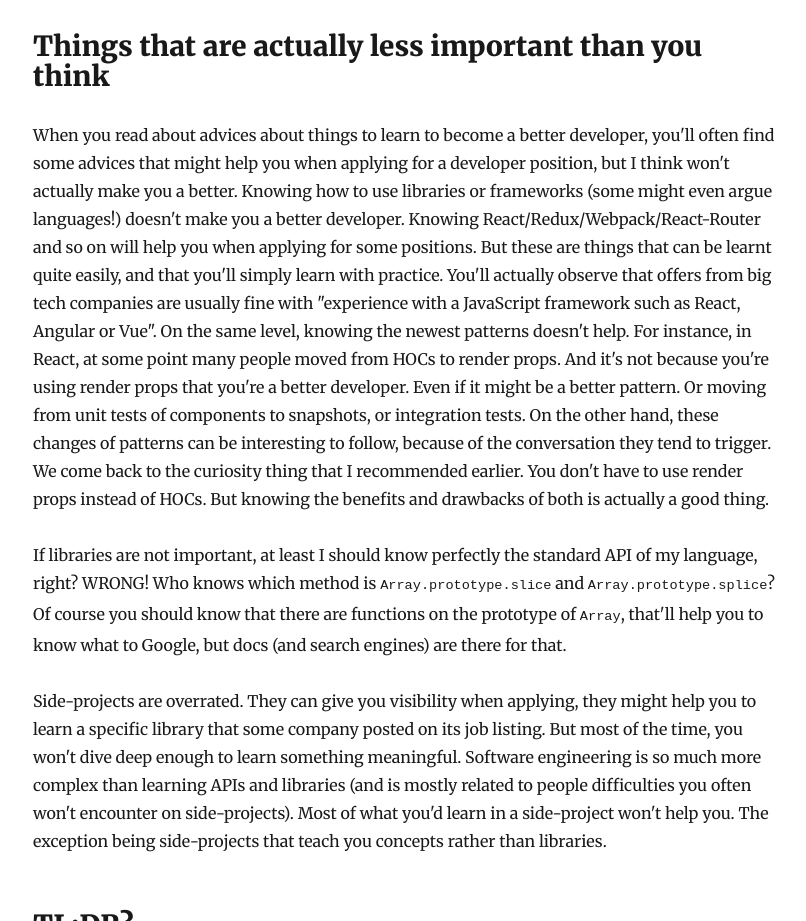
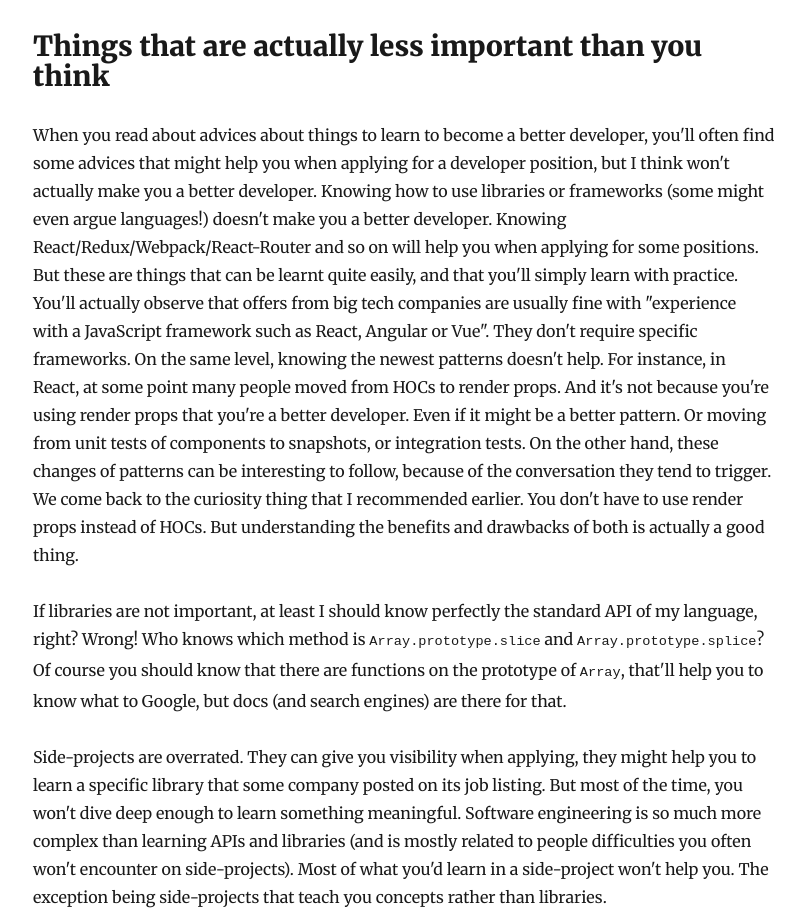
Before and after one commit to AugustinLF/blog, a Gatsby site: page /becoming-a-better-developer/ in a window 1280 px wide. Shown: the part 2960-3881 px from the top of the page, without its empty margins (236-1042 px from the left). Built offline with nearby package versions, Linux system fonts and the light colour scheme; Gatsby itself is replaced by a stand-in of ours; some packages are replaced by stand-ins of ours.

Commit message:
Add missing word to becoming a better dev

```diff
--- a/content/blog/becoming-a-better-developer/index.md
+++ b/content/blog/becoming-a-better-developer/index.md
@@ -34,9 +34,9 @@ Sadly, diving deeper is not always straightforward, there's no clear way to do i
 
 ## Things that are actually less important than you think
 
-When you read about advices about things to learn to become a better developer, you'll often find some advices that might help you when applying for a developer position, but I think won't actually make you a better. Knowing how to use libraries or frameworks (some might even argue languages!) doesn't make you a better developer. Knowing React/Redux/Webpack/React-Router and so on will help you when applying for some positions. But these are things that can be learnt quite easily, and that you'll simply learn with practice. You'll actually observe that offers from big tech companies are usually fine with "experience with a JavaScript framework such as React, Angular or Vue". On the same level, knowing the newest patterns doesn't help. For instance, in React, at some point many people moved from HOCs to render props. And it's not because you're using render props that you're a better developer. Even if it might be a better pattern. Or moving from unit tests of components to snapshots, or integration tests. On the other hand, these changes of patterns can be interesting to follow, because of the conversation they tend to trigger. We come back to the curiosity thing that I recommended earlier. You don't have to use render props instead of HOCs. But knowing the benefits and drawbacks of both is actually a good thing.
+When you read about advices about things to learn to become a better developer, you'll often find some advices that might help you when applying for a developer position, but I think won't actually make you a better developer. Knowing how to use libraries or frameworks (some might even argue languages!) doesn't make you a better developer. Knowing React/Redux/Webpack/React-Router and so on will help you when applying for some positions. But these are things that can be learnt quite easily, and that you'll simply learn with practice. You'll actually observe that offers from big tech companies are usually fine with "experience with a JavaScript framework such as React, Angular or Vue". They don't require specific frameworks. On the same level, knowing the newest patterns doesn't help. For instance, in React, at some point many people moved from HOCs to render props. And it's not because you're using render props that you're a better developer. Even if it might be a better pattern. Or moving from unit tests of components to snapshots, or integration tests. On the other hand, these changes of patterns can be interesting to follow, because of the conversation they tend to trigger. We come back to the curiosity thing that I recommended earlier. You don't have to use render props instead of HOCs. But understanding the benefits and drawbacks of both is actually a good thing.
 
-If libraries are not important, at least I should know perfectly the standard API of my language, right? WRONG! Who knows which method is `Array.prototype.slice` and `Array.prototype.splice`? Of course you should know that there are functions on the prototype of `Array`, that'll help you to know what to Google, but docs (and search engines) are there for that.
+If libraries are not important, at least I should know perfectly the standard API of my language, right? Wrong! Who knows which method is `Array.prototype.slice` and `Array.prototype.splice`? Of course you should know that there are functions on the prototype of `Array`, that'll help you to know what to Google, but docs (and search engines) are there for that.
 
 Side-projects are overrated. They can give you visibility when applying, they might help you to learn a specific library that some company posted on its job listing. But most of the time, you won't dive deep enough to learn something meaningful. Software engineering is so much more complex than learning APIs and libraries (and is mostly related to people difficulties you often won't encounter on side-projects). Most of what you'd learn in a side-project won't help you. The exception being side-projects that teach you concepts rather than libraries.
 
```
